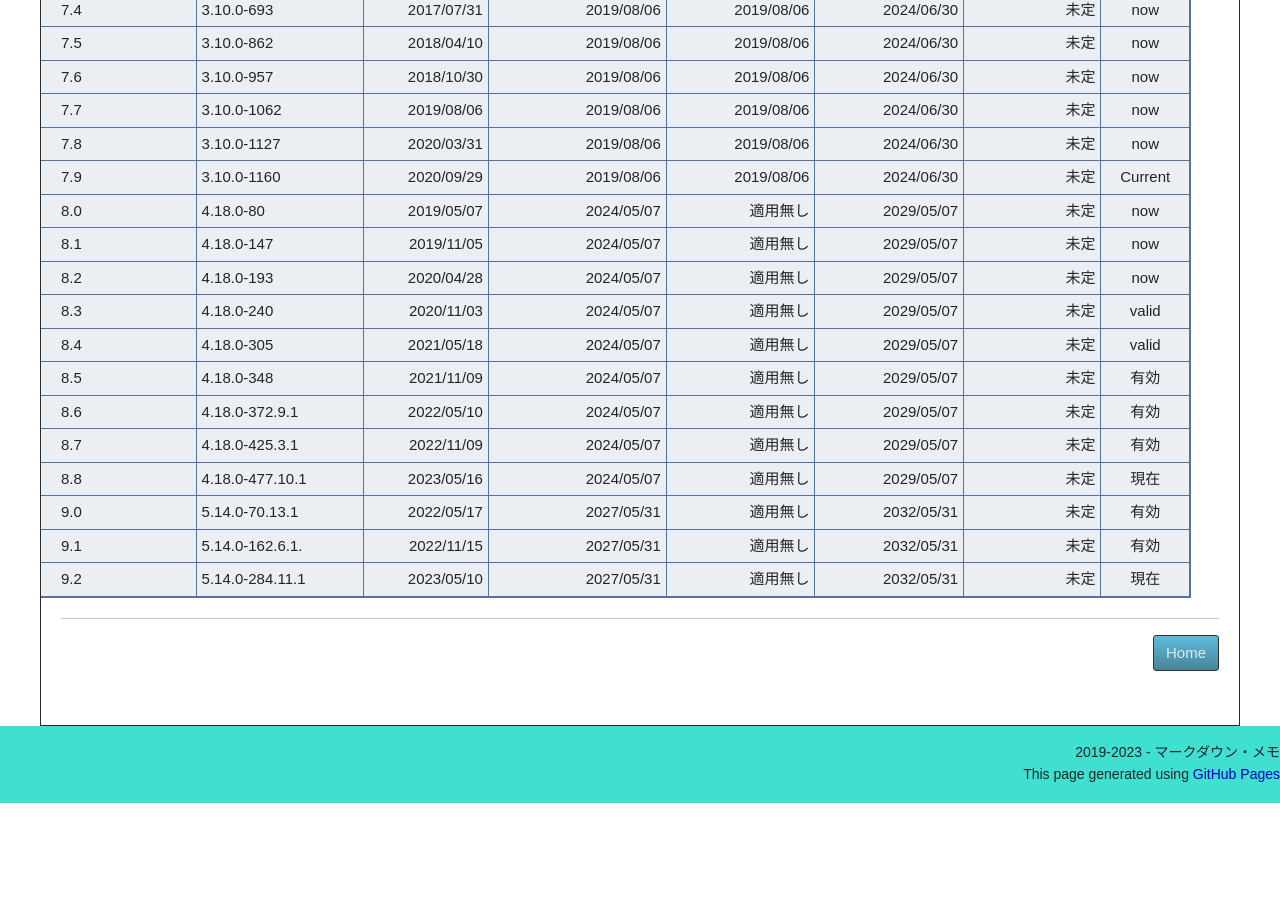
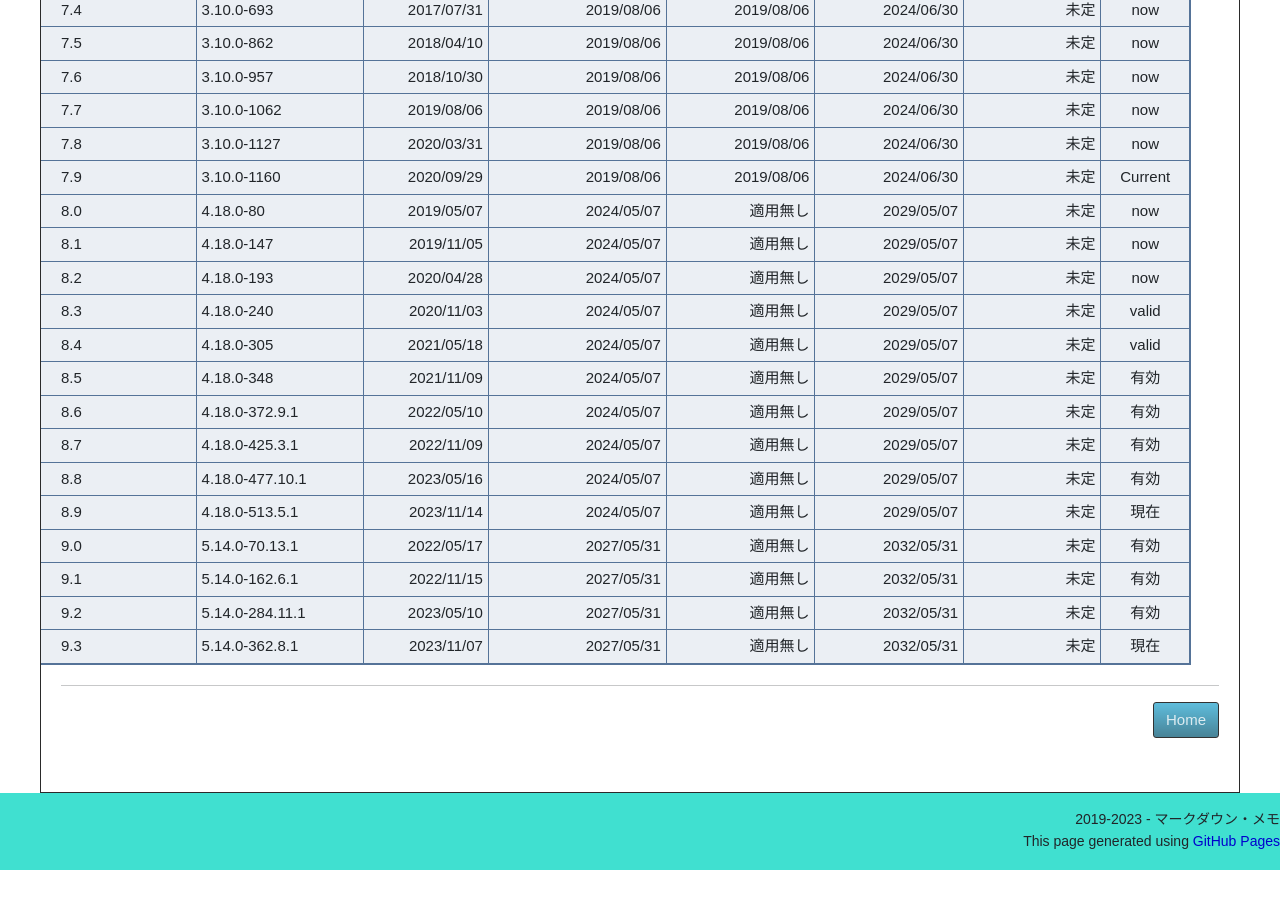
Before and after one commit to person-carrying-water/person-carrying-water.github.io, a Jekyll site: the page built from Contents/Support/RedHatEnterprise.md, in a window 1280 px wide and 900 px high, scrolled down 2451 px. Built offline with Jekyll 4.4.1, drawn with Linux system fonts in a browser that asks for light colours; nearby versions of some CDN libraries; emoji names are drawn with the system emoji font; before the commit the page ends 3284 px from its top, so only the background shows below that; some of the changed text lies outside the part shown.

Commit message:
Win240113

```diff
--- a/Contents/Support/RedHatEnterprise.md
+++ b/Contents/Support/RedHatEnterprise.md
@@ -3,7 +3,7 @@ layout: default
 title: ":newspaper: RedHat Enterprise Linux"
 description: ":paperclip: RedHat Enterprise Linux リリース、サポート表"
 date: "2020/05/23"
-lastmod: "2023/05/21"
+lastmod: "2024/01/13"
 ---
 
 ## 0. はじめに
@@ -90,9 +90,11 @@ RedHat Enterprise Linux7までは、メンテナンスサポート期間1およ
 | 8.5         | 4.18.0-348      | 2021/11/09 | 2024/05/07 |                適用無し |          2029/05/07 |             未定 |   有効  |
 | 8.6         | 4.18.0-372.9.1  | 2022/05/10 | 2024/05/07 |                適用無し |          2029/05/07 |             未定 |   有効  |
 | 8.7         | 4.18.0-425.3.1  | 2022/11/09 | 2024/05/07 |                適用無し |          2029/05/07 |             未定 |   有効  |
-| 8.8         | 4.18.0-477.10.1 | 2023/05/16 | 2024/05/07 |                適用無し |          2029/05/07 |             未定 |   現在  |
+| 8.8         | 4.18.0-477.10.1 | 2023/05/16 | 2024/05/07 |                適用無し |          2029/05/07 |             未定 |   有効  |
+| 8.9         | 4.18.0-513.5.1  | 2023/11/14 | 2024/05/07 |                適用無し |          2029/05/07 |             未定 |   現在  |
 | 9.0         | 5.14.0-70.13.1  | 2022/05/17 | 2027/05/31 |                適用無し |          2032/05/31 |             未定 |   有効  |
-| 9.1         | 5.14.0-162.6.1. | 2022/11/15 | 2027/05/31 |                適用無し |          2032/05/31 |             未定 |   有効  |
-| 9.2         | 5.14.0-284.11.1 | 2023/05/10 | 2027/05/31 |                適用無し |          2032/05/31 |             未定 |   現在  |
+| 9.1         | 5.14.0-162.6.1  | 2022/11/15 | 2027/05/31 |                適用無し |          2032/05/31 |             未定 |   有効  |
+| 9.2         | 5.14.0-284.11.1 | 2023/05/10 | 2027/05/31 |                適用無し |          2032/05/31 |             未定 |   有効  |
+| 9.3         | 5.14.0-362.8.1  | 2023/11/07 | 2027/05/31 |                適用無し |          2032/05/31 |             未定 |   現在  |
 
 * * *
```
Also changed, not shown: Contents/PostgreSql/PgAdminSupport.md (+4 -3 lines).
